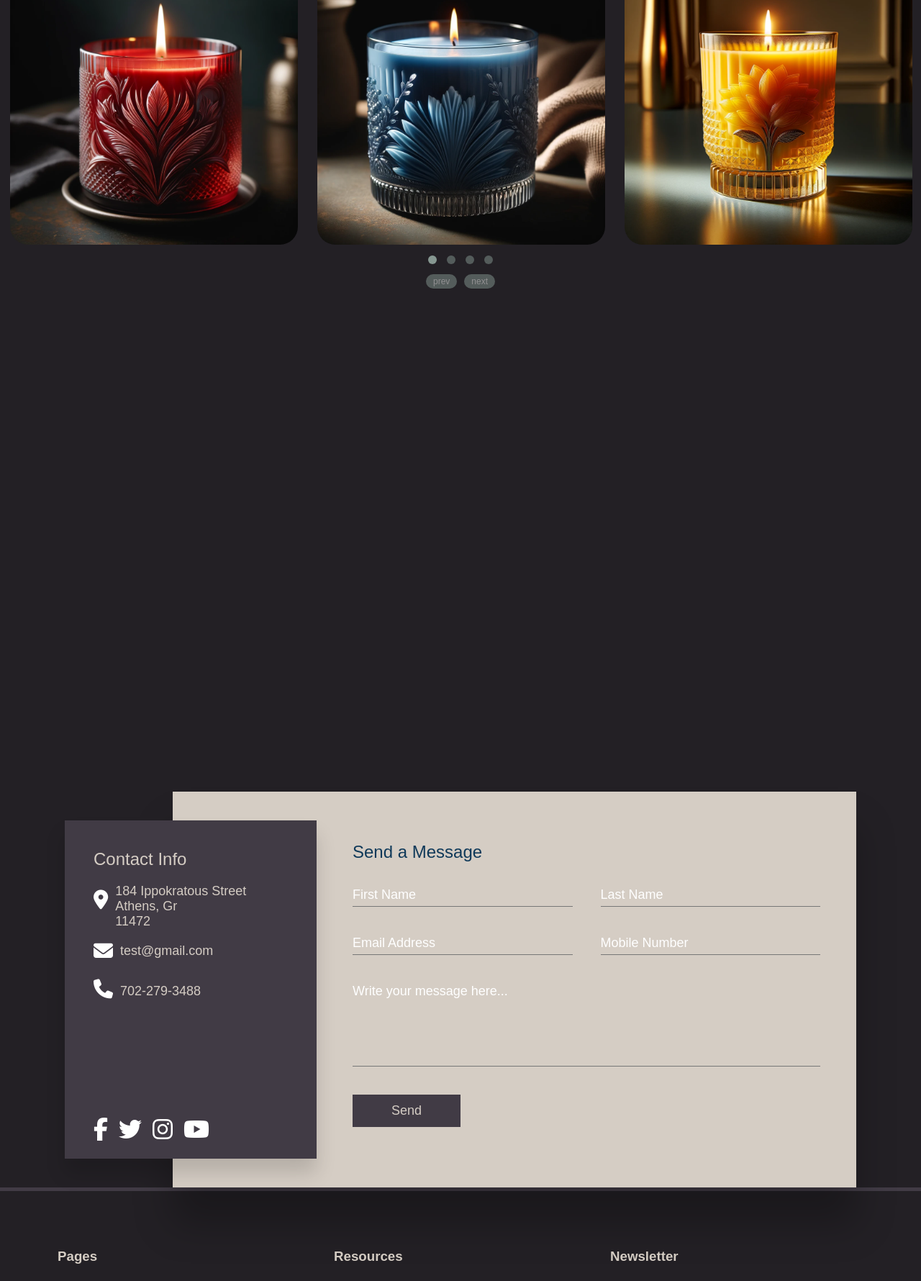
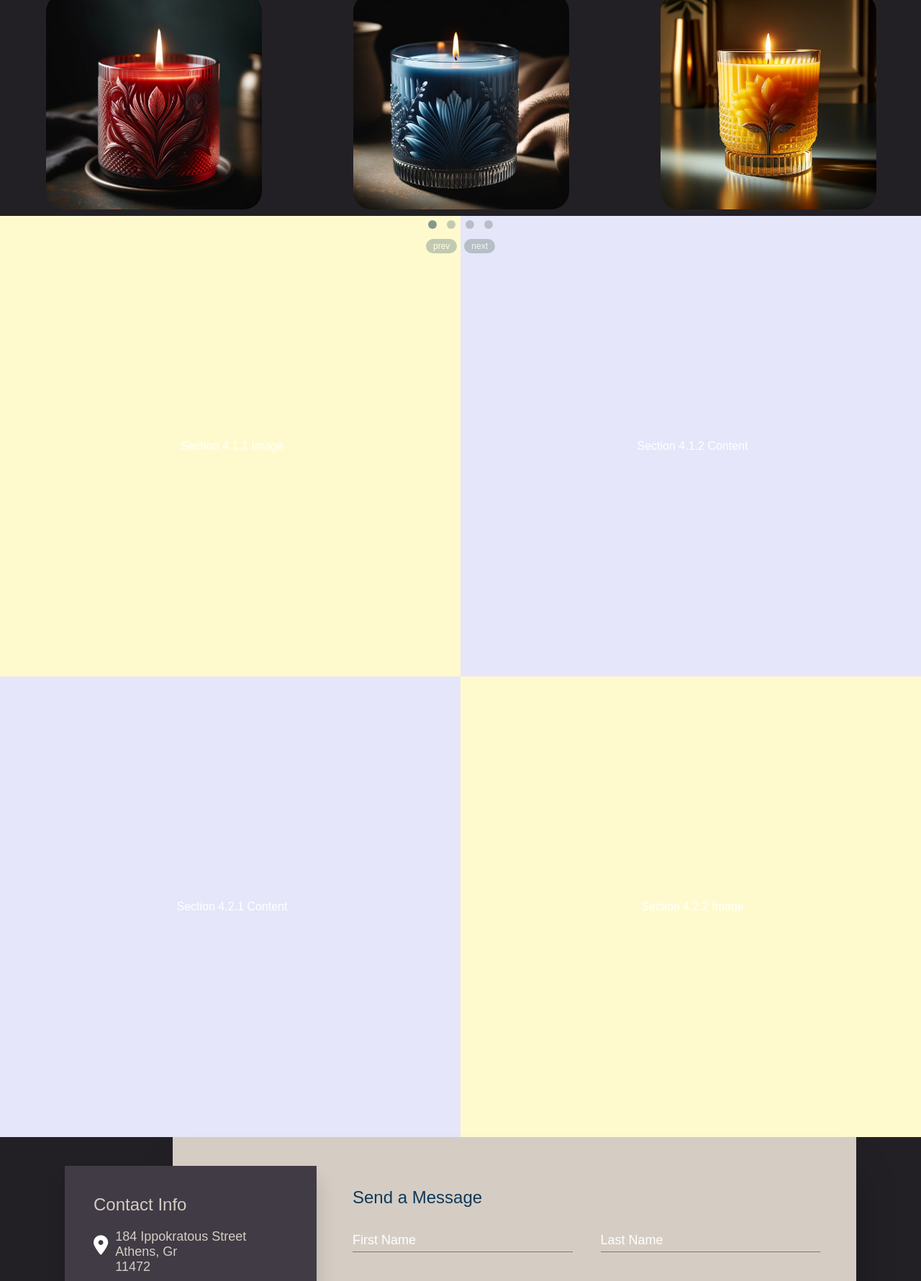
Before and after one commit to rockyhenderson/CozyGlow, a plain HTML site: page index.html in a window 1280 px wide. Shown: the part 900-2680 px from the top of the page at 72% size. Drawn offline with nearby package versions, Linux system fonts and the light colour scheme.

Commit message:
reinstated lore section

```diff
--- a/index.html
+++ b/index.html
@@ -343,7 +343,16 @@
         });
       </script>
     </div>
-      <div class="lore-top">
+    <div class="lore-section">
+        <div class="lore-top">
+            <div class="lore-top-left">Section 4.1.1 Image</div>
+            <div class="lore-top-right">Section 4.1.2 Content</div>
+        </div>
+        <div class="lore-bottom">
+            <div class="lore-bottom-left">Section 4.2.1 Content</div>
+            <div class="lore-bottom-right">Section 4.2.2 Image </div>
+        </div>
+    </div>
 
     </div>
     <section class="contact-section">
--- a/style.css
+++ b/style.css
@@ -206,6 +206,15 @@ button:hover,
   background-color: #fffacd;
   /* Lemon chiffon */
 }
+.lore-top-right {
+    background-color: #e6e6fa;
+    /* Lavender */
+  }
+
+  .lore-top-left {
+    background-color: #fffacd;
+    /* Lemon chiffon */
+  }
 
 .product-image {
   background-image: url(img/mango/mango1.webp);
@@ -616,7 +625,7 @@ footer .flex:last-child a:hover {
 }
 
 .caro-title {
-  height: 10%;
+  height: ;
   text-transform: uppercase;
   text-shadow: -1px 0 0 var(--secondary), 0 1px 0 var(--secondary),
     1px 0 0 var(--secondary), 0 -1px 0 var(--secondary);
@@ -636,18 +645,15 @@ footer .flex:last-child a:hover {
   border-radius: 25px;
 }
 .item {
-  height: 400px;
-  width: 400px;
+  height: 300px;
+  width: 300px;
   border-radius: 25px;
   margin: auto;
 }
 .item:hover {
   filter: blur(10px);
 }
-.lore-top {
-  display: flex;
-  height: 100vh;
-}
+
 #cookie-box {
   position: fixed;
   bottom: 20px;
```
